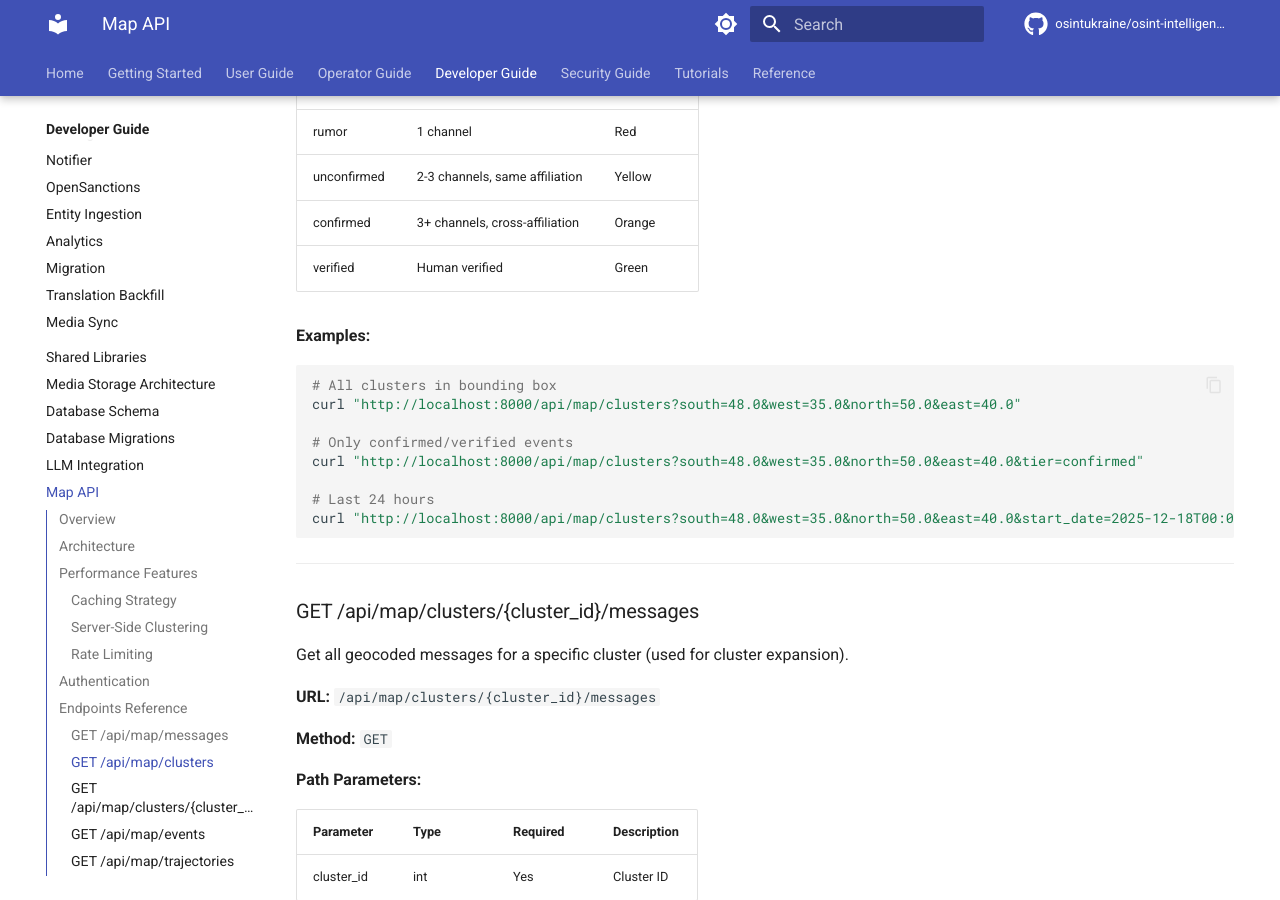
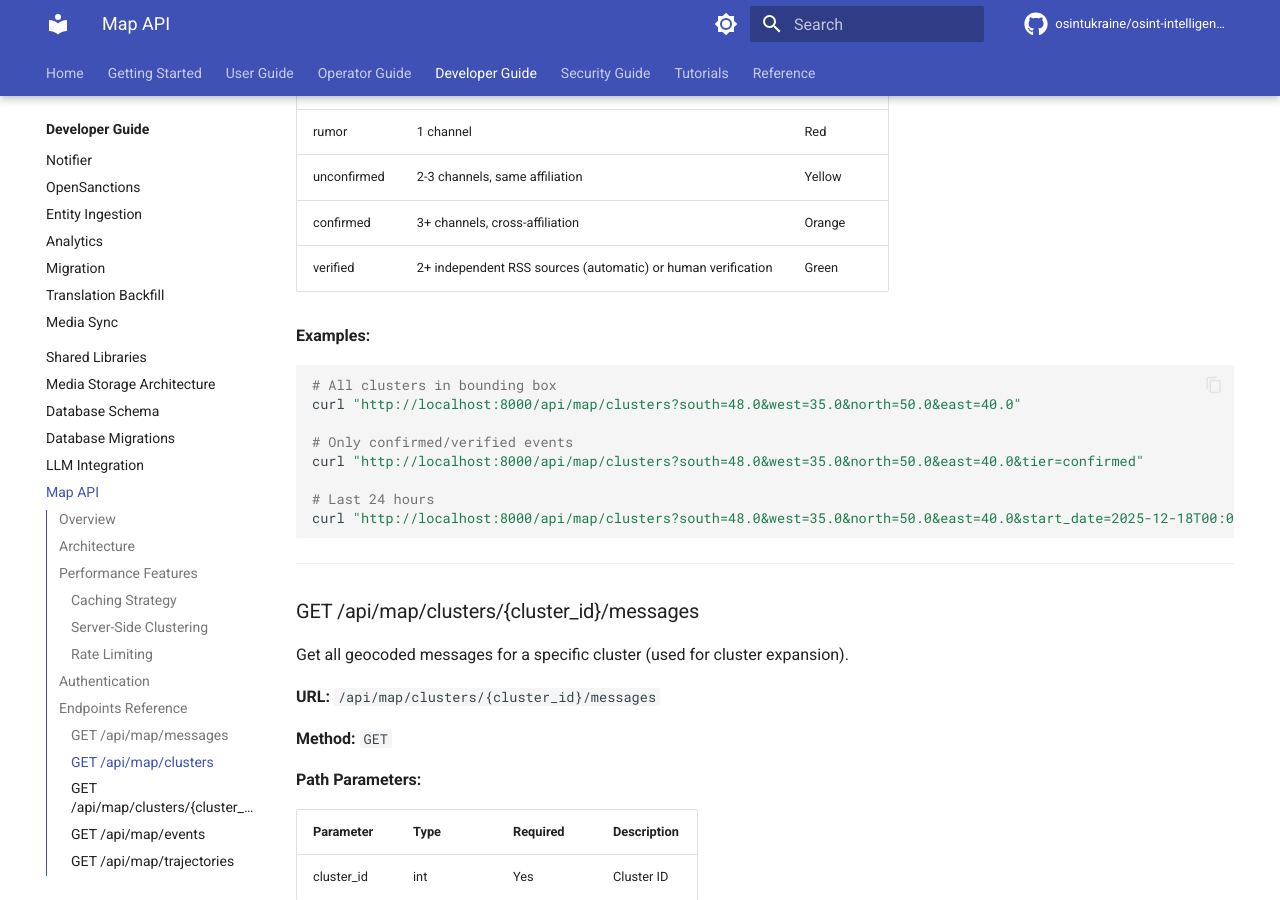
Before and after one commit to osintukraine/osint-platform-docs, an MkDocs documentation site: the page built from docs/developer-guide/map-api.md, in a window 1280 px wide and 900 px high, scrolled down 8107 px. Built offline with MkDocs 1.6.1 and Material for MkDocs 9.7.7, drawn with Linux system fonts in a browser that asks for light colours; comment, search, counter and statistics services are not loaded; the version menu is left out; some of the changed text lies outside the part shown.

Commit message:
docs: verified tier comes from 2+ RSS sources or a human
The tier trigger auto_upgrade_cluster_tier promotes a cluster to verified at 2+ independent RSS sources; a human can also verify. The docs said human only.

```diff
--- a/docs/developer-guide/map-api.md
+++ b/docs/developer-guide/map-api.md
@@ -355,7 +355,7 @@ Get Telegram event clusters within a bounding box as GeoJSON.
 | rumor | 1 channel | Red |
 | unconfirmed | 2-3 channels, same affiliation | Yellow |
 | confirmed | 3+ channels, cross-affiliation | Orange |
-| verified | Human verified | Green |
+| verified | 2+ independent RSS sources (automatic) or human verification | Green |
 
 **Examples:**
 
@@ -1130,7 +1130,7 @@ WHERE ST_Contains(
 - `rumor` - Single channel report
 - `unconfirmed` - 2-3 channels, same affiliation
 - `confirmed` - 3+ channels, cross-affiliation
-- `verified` - Human verified
+- `verified` - 2+ independent RSS sources (automatic) or human verification
 
 **Example:**
 
```
Also changed, not shown: docs/developer-guide/services/enrichment.md (+1 -1 lines).
